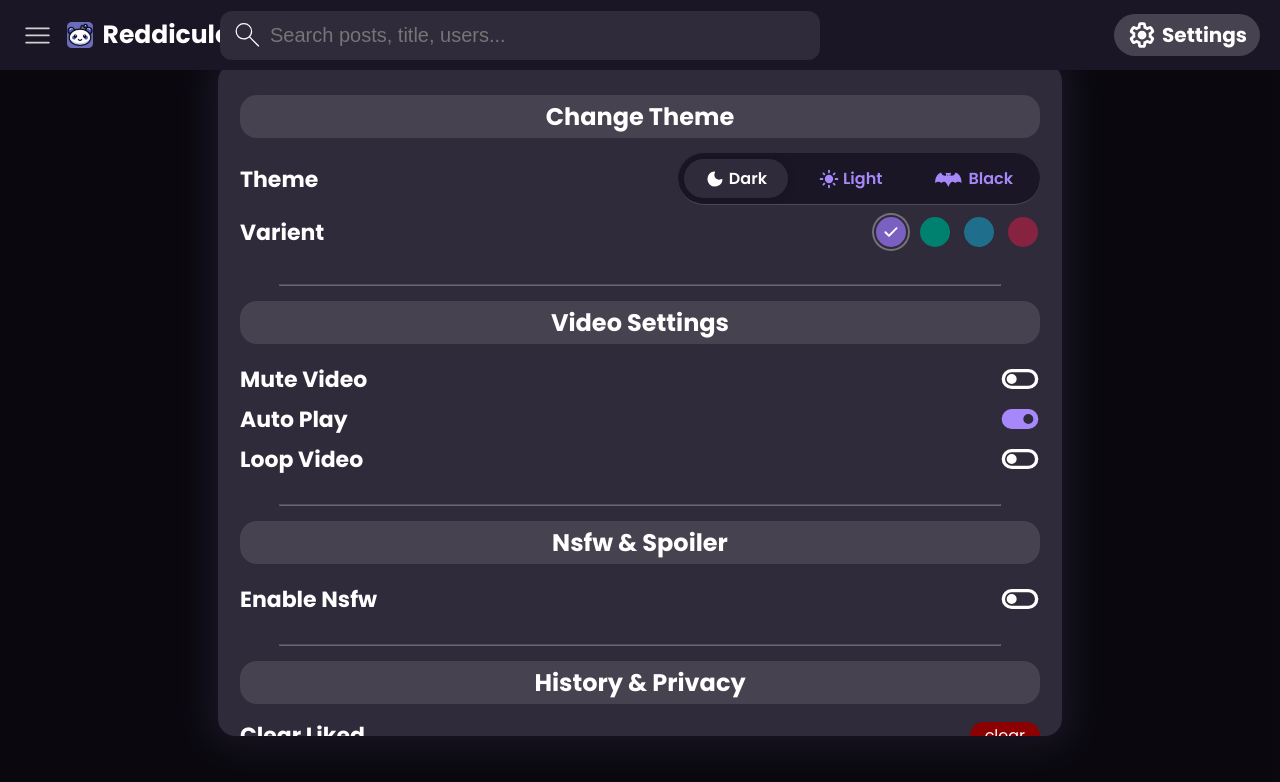
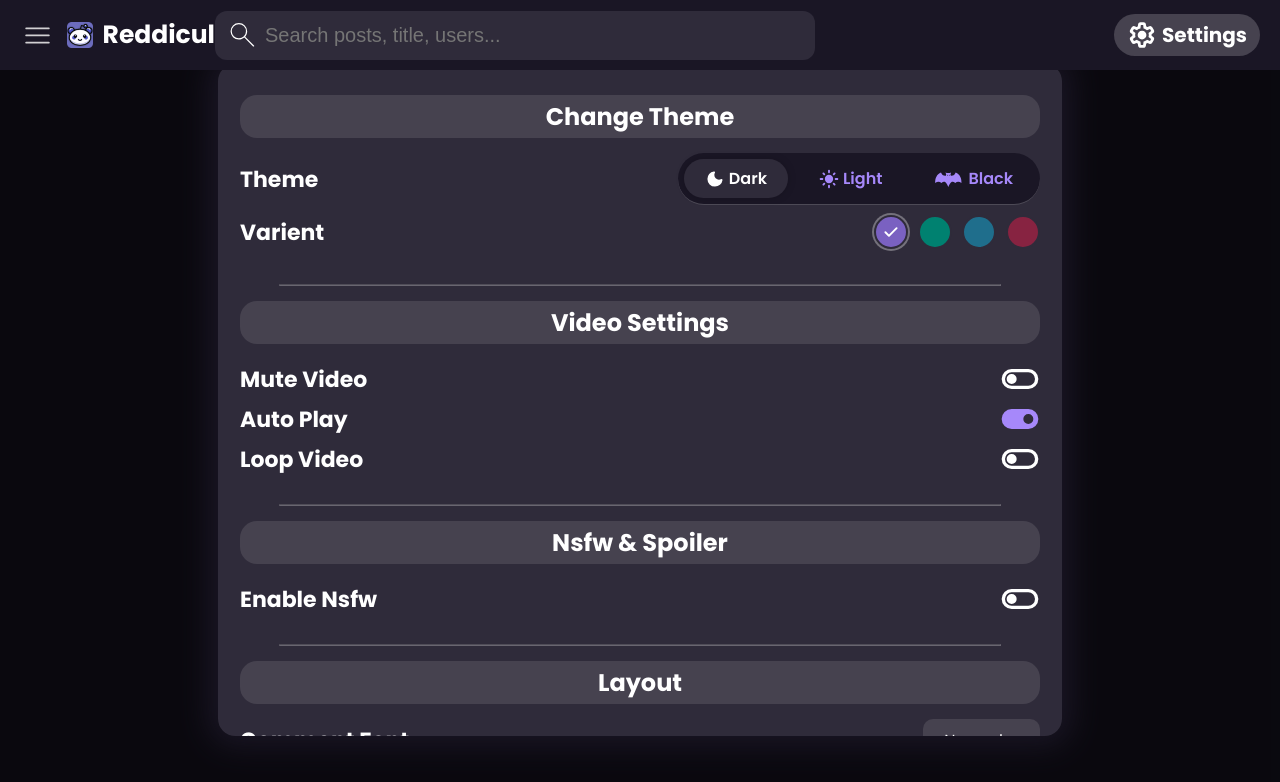
Before and after one commit to mescalito/Reddiculous, a React (Vite) app: page /#/liked in a window 1280 px wide. Both pictures are taken after a click on the element "Settings". Shown: the top 782 px of the page. Built offline with nearby package versions, Linux system fonts and the light colour scheme.

Commit message:
added layout settings

```diff
--- a/src/App.css
+++ b/src/App.css
@@ -11,13 +11,17 @@
   --success-color: green;
   --text-color: white;
 
-  --max-video-height: 600px;
-  --max-image-height: 550px;
+  --max-card-height: 600px;
+
+  --max-video-height: var(--max-card-height);
+  --max-image-height: calc(var(--max-card-height) - 50px);
   --img-border-radius: 12px;
   --video-border-radius: 12px;
-  --comments-max-width: 850px;
   --card-border-radius: 17px;
   --max-card-width: 800px;
+  --comments-max-width: calc(var(--max-card-width) + 50px);
+  --comment-font: clamp(16px, 3vw, 20px);
+  --title-font: clamp(19px, 2vw, 25px);
 }
 
 .noselect {
@@ -156,14 +160,6 @@ li {
   display: flex;
   flex-direction: column;
   align-items: center;
-  /* position: relative; */
-  /* margin: auto; */
-  /* justify-content: center; */
-  /* padding: 0 10%; */
-  /* width: 100%; */
-  /* min-width: 200px; */
-  /* max-width: 800px; */
-  /* padding: 0px 40px; */
 }
 
 .card-header {
@@ -296,7 +292,7 @@ li {
   opacity: 0;
 }
 .card-title {
-  font-size: clamp(19px, 2vw, 25px);
+  font-size: var(--title-font);
   color: var(--text-color);
 }
 
@@ -439,7 +435,7 @@ li {
 
 .carousel-translate {
   display: flex;
-  height: min(50vh, var(--max-image-height));
+  height: min(100%, var(--max-image-height));
   /* transition: 300ms cubic-bezier(0.4, 0, 0.2, 1); */
 }
 .arrow {
@@ -553,6 +549,7 @@ li {
   margin-bottom: 0;
   padding-bottom: 0;
   /* transition: max-height 400ms; */
+  font-size: var(--comment-font);
 }
 .md a {
   text-decoration: underline;
@@ -602,6 +599,9 @@ li {
   animation: left-right 1s;
 }
 .search-sub {
+  /* position: absolute;
+  top: 69px;
+  left: calc(50vw + var(--max-card-width) / 2 + 20px); */
   margin-top: 6px;
   margin-inline: 12px;
   min-width: 200px;
@@ -718,4 +718,9 @@ li {
     width: 18px;
     height: 18px;
   }
+  .search-sub {
+    position: relative;
+    left: auto;
+    top: auto;
+  }
 }
--- a/src/Navbar.css
+++ b/src/Navbar.css
@@ -86,7 +86,7 @@
   /* border-bottom: 1px solid var(--primary-color); */
   background: var(--card-background);
   box-sizing: border-box;
-  margin-right: 240px;
+  margin-right: calc(var(--max-card-width) - 550px);
   pointer-events: all;
 }
 
--- a/src/components/Card.jsx
+++ b/src/components/Card.jsx
@@ -158,7 +158,7 @@ function Card({ children, data, crosspost }) {
               to={"/" + data.subreddit_name_prefixed}
             >
               <img
-                src={subImage}
+                src={subImage || "/reddiculous/icon_big.png"}
                 alt=""
                 width={30}
                 height={30}
@@ -192,6 +192,7 @@ function Card({ children, data, crosspost }) {
         <Link to={data.permalink}>
           <h2
             className="card-title"
+            // style={{ fontSize: "10px" }}
             dangerouslySetInnerHTML={{
               __html: `${data.title}`,
             }}
--- a/src/components/Comment.jsx
+++ b/src/components/Comment.jsx
@@ -11,14 +11,14 @@ function Comment({ data, className, color, first }) {
   const [upvoted, SetUpvoted] = useState(false);
 
   useEffect(() => {
-    if (data?.depth > 1) {
+    if (data?.depth > 1 || data.author === "AutoModerator") {
       SetHide((hide) => (hide == 1 ? 2 : 1));
       if (hide == 1) {
         SetChildrenDisplay(true);
       } else {
         setTimeout(() => {
           SetChildrenDisplay(false);
-        }, 200);
+        }, 100);
       }
     }
 
@@ -57,17 +57,13 @@ function Comment({ data, className, color, first }) {
     const hourDiff = Math.floor((nowDate - m_date) / (1000 * 60 * 60));
 
     if (monthDiff > 0 && monthDiff < 12) {
-      return monthDiff == 1 ? "1 month ago" : `${monthDiff} months ago`;
+      return monthDiff == 1 ? "1 month" : `${monthDiff} months`;
     } else if (monthDiff >= 12) {
-      return `${Math.floor(monthDiff / 12)} years ago`;
+      return `${Math.floor(monthDiff / 12)} years`;
     } else if (dateDiff > 0) {
-      return dateDiff == 1 ? `1 day ago` : `${dateDiff} days ago`;
+      return dateDiff == 1 ? `1 day` : `${dateDiff} days`;
     } else {
-      return hourDiff == 0
-        ? "just now"
-        : hourDiff == 1
-        ? `an hour ago`
-        : `${hourDiff} hrs ago`;
+      return hourDiff == 0 ? "now" : hourDiff == 1 ? `1 h` : `${hourDiff} h`;
     }
   }
 
@@ -192,11 +188,25 @@ function Comment({ data, className, color, first }) {
             ></i>
           </Link>
 
-          <span style={{ opacity: "0.6" }}>• {handleDate(data.created)}</span>
+          <span
+            onClick={() => {
+              SetHide((hide) => (hide == 1 ? 2 : 1));
+              if (hide == 1) {
+                SetChildrenDisplay(true);
+              } else {
+                setTimeout(() => {
+                  SetChildrenDisplay(false);
+                }, 200);
+              }
+            }}
+            style={{ opacity: "0.6" }}
+          >
+            • {handleDate(data.created)}
+          </span>
         </div>
         <div
           style={{
-            fontSize: "clamp(16px, 3vw, 20px)",
+            fontSize: "--comment-font",
             padding: "10px",
             opacity: childrenDisplay ? "1" : "0",
           }}
--- a/src/components/Nav.jsx
+++ b/src/components/Nav.jsx
@@ -25,6 +25,7 @@ function Nav() {
 
   function handleSubmit(e) {
     e.preventDefault();
+    SetShowSearch(false);
     // SetSearchParams({ search: searchValue });
     navigate({
       pathname: `/search`,
@@ -301,12 +302,16 @@ function Nav() {
                     <input
                       type="search"
                       name="search"
+                      autoFocus
                       placeholder="Search posts, title, users..."
                       value={searchValue}
                       onChange={(e) => SetSearchValue(e.target.value)}
                     />
                     <span className="search">
-                      <svg
+                      <div style={{ width: "25px", height: "25px" }}>
+                        <SearchSvg />
+                      </div>
+                      {/* <svg
                         xmlns="http://www.w3.org/2000/svg"
                         height="25px"
                         viewBox="0 -960 960 960"
@@ -314,7 +319,7 @@ function Nav() {
                         fill="#e8eaed"
                       >
                         <path d="M380.72-353.69q-95.58 0-162-66.32-66.41-66.32-66.41-161.53 0-95.2 66.32-161.52 66.32-66.32 161.48-66.32 95.17 0 161.79 66.32 66.61 66.32 66.61 161.44 0 41.36-14.77 80.77t-40.41 68.39l242.16 241.33q4.79 4.5 5.18 11.93.38 7.43-5.18 12.74-5.57 5.31-12.61 5.31-7.05 0-12.32-5.57L529.08-408.21q-29.8 26.4-69.18 40.46-39.37 14.06-79.18 14.06Zm-.16-33.85q81.65 0 137.88-56.09 56.23-56.09 56.23-137.91t-56.23-137.91q-56.23-56.09-137.88-56.09-81.77 0-138.09 56.09-56.32 56.09-56.32 137.91t56.32 137.91q56.32 56.09 138.09 56.09Z" />
-                      </svg>
+                      </svg> */}
                     </span>
                   </div>
                 </form>
--- a/src/components/Settings.jsx
+++ b/src/components/Settings.jsx
@@ -27,7 +27,6 @@ function Settings() {
   const [themeActive, SetThemeActive] = useState(null);
   const colors = ["#7a61c1", "#008170", "#1F6E8C", "#872341"];
   const [themeColor, SetThemeColor] = useState(null);
-  const isInitialMount = useRef(true);
   const childHeadingfontClamp = "clamp(18px, 2vw, 22px)";
   const headingfontClamp = "clamp(20px, 2vw, 24px)";
 
@@ -167,6 +166,73 @@ function Settings() {
     );
   }
 
+  function DropElement({ children, sizes = [] }) {
+    const [sizeActive, SetSizeActive] = useState(null);
+    const [currentActive, SetCurrentActive] = useState("");
+
+    function work(variable, value) {
+      localStorage.setItem(variable, value);
+      document.documentElement.style.setProperty(variable, value);
+    }
+
+    useEffect(() => {
+      if (!sizeActive) {
+        if (localStorage.getItem(sizes[0].var)) {
+          console.log("Exists", sizes[0].var);
+          document.documentElement.style.setProperty(
+            sizes[0].var,
+            localStorage.getItem(sizes[0].var)
+          );
+        }
+
+        if (!localStorage.getItem(sizes[0].var)) SetCurrentActive("Normal");
+        else
+          sizes.forEach((element, index) => {
+            if (element.val === localStorage.getItem(sizes[0].var))
+              SetCurrentActive(["Small", "Normal", "Large"].at(index));
+          });
+
+        return;
+      }
+      if (sizeActive === "Small") {
+        work(sizes[0].var, sizes[0].val);
+        // SetCurrentActive(sizeActive);
+      }
+      if (sizeActive === "Normal") {
+        // SetCurrentActive(sizeActive);
+        work(sizes[0].var, sizes[1].val);
+      }
+      if (sizeActive === "Large") {
+        // SetCurrentActive(sizeActive);
+        work(sizes[0].var, sizes[2].val);
+      }
+    }, [sizeActive]);
+
+    return (
+      <div
+        style={{
+          display: "flex",
+          // justifyContent: "",
+          gap: "20px",
+          justifyContent: "space-between",
+          flexWrap: "wrap",
+          alignItems: "center",
+        }}
+      >
+        <h2 style={{ fontSize: childHeadingfontClamp }}>{children}</h2>
+        <DropdownV2
+          parent={true}
+          current_active={currentActive}
+          L_Activate={SetSizeActive}
+        >
+          <div className="element">Small</div>
+          <div className="element">Normal</div>
+          <div className="element">Large</div>
+        </DropdownV2>
+      </div>
+    );
+  }
+
   useEffect(() => {
     SetDefaultSettings();
 
@@ -284,6 +350,48 @@ function Settings() {
       </ToggleElement>
       <br />
       <hr style={{ opacity: ".3", width: "90%", margin: "auto" }} />
+      <HeadingElement>Layout</HeadingElement>
+      <DropElement
+        sizes={[
+          { var: "--comment-font", val: "clamp(12px, 3vw, 16px)" },
+          { val: "clamp(16px, 3vw, 20px)" },
+          { val: "clamp(18px, 3vw, 22px)" },
+        ]}
+      >
+        Comment Font
+      </DropElement>
+      <br />
+      <DropElement
+        sizes={[
+          { var: "--title-font", val: "clamp(16px, 2vw, 21px)" },
+          { val: "clamp(19px, 2vw, 25px)" },
+          { val: "clamp(22px, 2vw, 27px)" },
+        ]}
+      >
+        Title Font
+      </DropElement>
+      <br />
+      <DropElement
+        sizes={[
+          { var: "--max-card-height", val: "400px" },
+          { val: "600px" },
+          { val: "800px" },
+        ]}
+      >
+        Post Height
+      </DropElement>
+      <br />
+      <DropElement
+        sizes={[
+          { var: "--max-card-width", val: "650px" },
+          { val: "800px" },
+          { val: "1000px" },
+        ]}
+      >
+        Post Width
+      </DropElement>
+      <br />
+      <hr style={{ opacity: ".3", width: "90%", margin: "auto" }} />
       <HeadingElement>History & Privacy</HeadingElement>
       <ButtonElement items={["liked_posts"]}>Clear Liked</ButtonElement>
       <br />
@@ -298,6 +406,10 @@ function Settings() {
           "video_loop",
           "theme",
           "show_nsfw",
+          "--max-card-width",
+          "--max-card-height",
+          "--title-font",
+          "--comment-font",
         ]}
       >
         Reset Settings
--- a/src/components/VideoCard.jsx
+++ b/src/components/VideoCard.jsx
@@ -3,7 +3,7 @@ import ReactPlayer from "react-player/lazy";
 
 function VideoCard(props) {
   const [failsLoading, SetFailsLoading] = useState(false);
-  const [play, SetPlay] = useState(false);
+  const [play, SetPlay] = useState(true);
 
   const videoRef = useRef(null);
   useEffect(() => {
```
